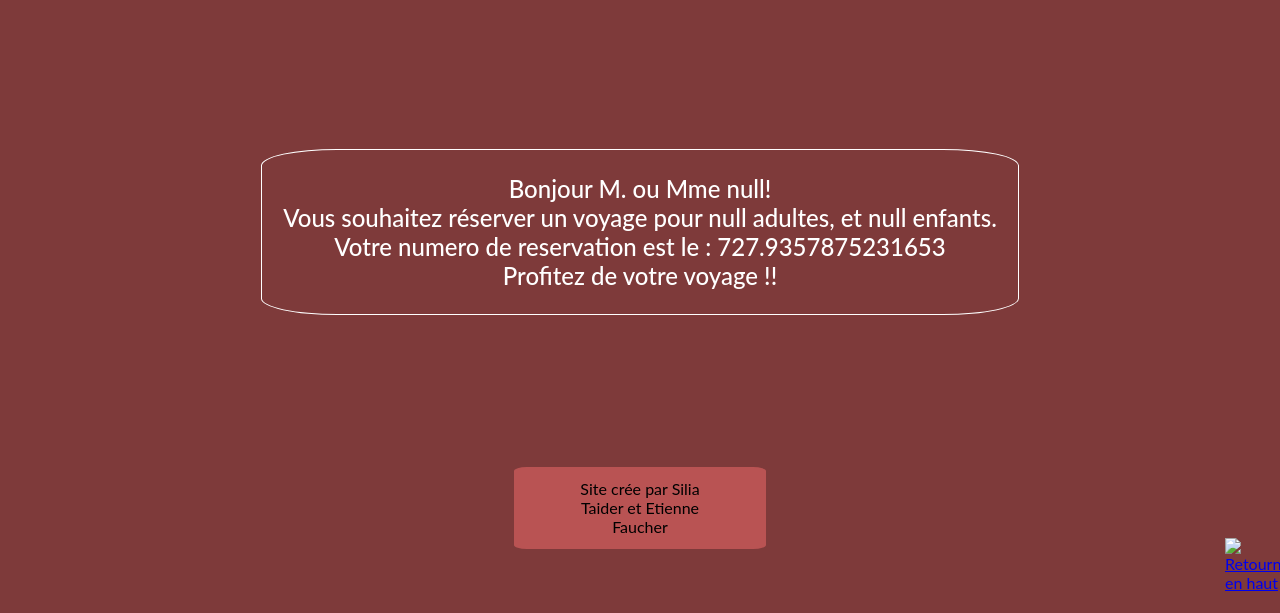
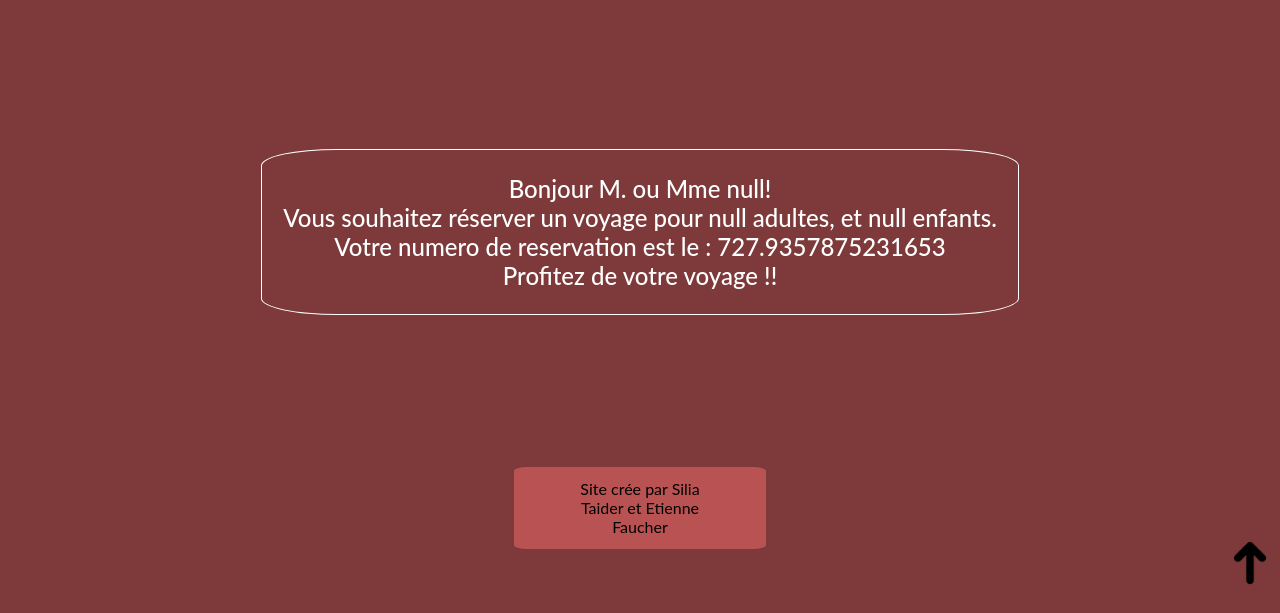
Before and after one commit to siliataider/Travel-Agency-Website, a plain HTML site: page Recapitulatif.html in a window 1280 px wide. Shown: the part 187-800 px from the top of the page. Drawn offline with nearby package versions, Linux system fonts and the light colour scheme.

Commit message:
Update Recapitulatif.html

```diff
--- a/Recapitulatif.html
+++ b/Recapitulatif.html
@@ -4,14 +4,14 @@
 <head >
 <title>Agence de Voyage</title>
 
-<link rel="icon" type="image/png" sizes="16x16" href="/favicon-16x16.png">
+<link rel="icon" type="image/png" sizes="16x16" href="img/favicon-16x16.png">
 <link rel="stylesheet" href="css/style.css"/>
 <script src="https://kit.fontawesome.com/248965cc4b.js" crossorigin="anonymous"></script>
 <script src="https://ajax.googleapis.com/ajax/libs/jquery/3.3.1/jquery.min.js"></script>
 
 
 <div id="scroll_to_top">
-    <a href="#top"><img src="../Images/fleche.png"  alt="Retourner en haut" /></a>
+    <a href="#top"><img src="img/fleche.png"  alt="Retourner en haut" /></a>
 </div>
 </head>
 
```
